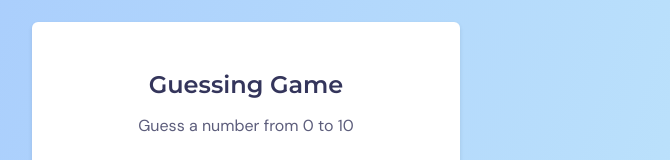
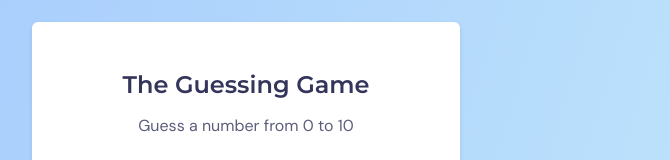
Before and after one commit to inaciohugo/GuessingGame, a plain HTML site: page index.html in a window 1280 px wide. Shown: the part 181-341 px from the top of the page, without its empty margins (394-1064 px from the left). Drawn offline with Linux system fonts and the light colour scheme.

Commit message:
Update index.html

```diff
--- a/index.html
+++ b/index.html
@@ -15,7 +15,7 @@
   <body>
     <main>
       <div class="screen1">
-        <h1>Guessing Game</h1>
+        <h1>The Guessing Game</h1>
         <p>Guess a number from 0 to 10</p>
 
         <form>
```
